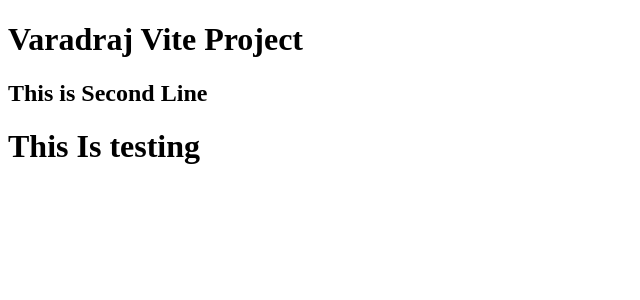
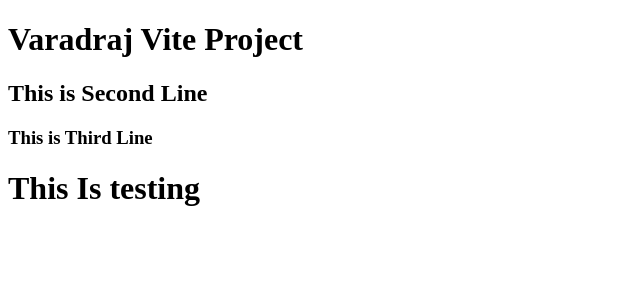
Before and after one commit to varadrajsh/React-Learning, a React (Vite) app in the folder 01vitereact/: page / in a window 1280 px wide. Shown: the top 300 px of the page, without its empty margins (0-640 px from the left). Built offline with nearby package versions, Linux system fonts and the light colour scheme.

Commit message:
Third Line

```diff
--- a/01vitereact/src/MyFile.jsx
+++ b/01vitereact/src/MyFile.jsx
@@ -3,6 +3,7 @@ function Varad(){
         <>
          <h1>Varadraj Vite Project</h1>
         <h2>This is Second Line</h2>
+        <h3>This is Third Line</h3>
         </>
 
     )
```
